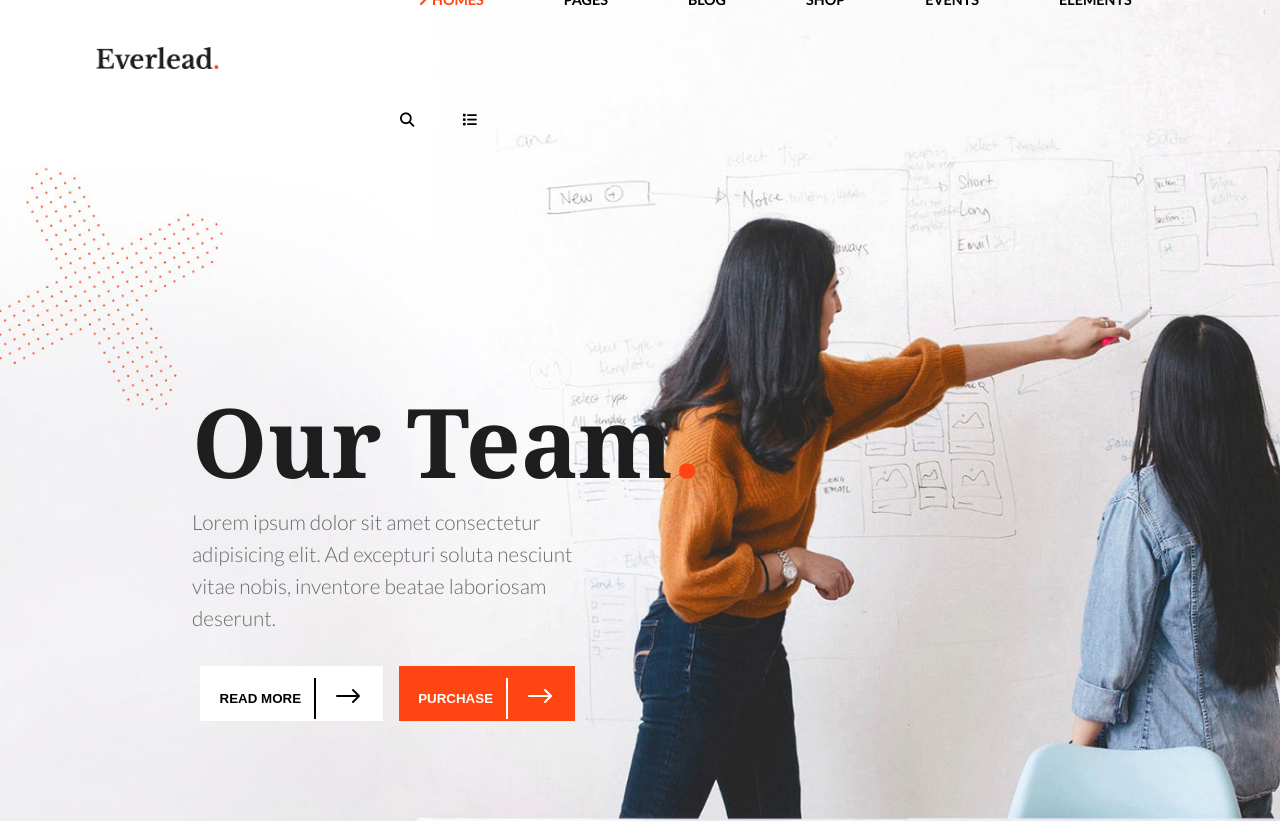
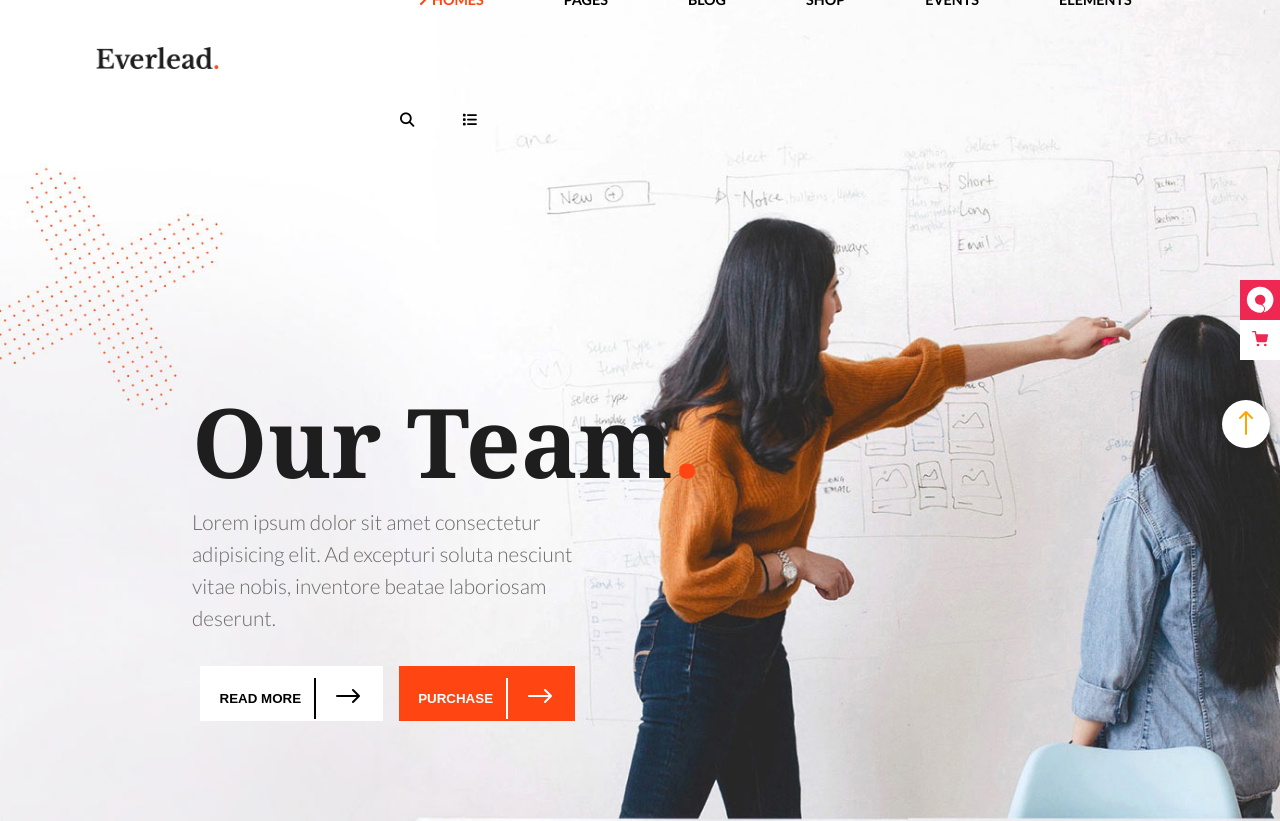
Before and after one commit to DavideIsaia/proj-html-vuejs, a Vue app: page / in a window 1280 px wide. Shown: the top 821 px of the page. Built offline with nearby package versions, Linux system fonts and the light colour scheme; a web font is replaced by a local one.

Commit message:
aggiunti bottoni fixed a dx

```diff
--- a/src/App.vue
+++ b/src/App.vue
@@ -3,6 +3,43 @@
     <AppHeader @isActive="isActive" :headerLinks="headerLinks" />
     <AppMain />
     <AppFooter />
+    <a href="#" class="return-to-top">
+      <svg
+        xmlns="http://www.w3.org/2000/svg"
+        width="32"
+        style="height: 30px"
+        fill="orange"
+        transform="rotate(270)"
+      >
+        <path
+          d="M4 15a1 1 0 001 1h19.586l-4.292 4.292a1 1 0 001.414 1.414l6-6a.99.99 0 00.292-.702V15c0-.13-.026-.26-.078-.382a.99.99 0 00-.216-.324l-6-6a1 1 0 00-1.414 1.414L24.586 14H5a1 1 0 00-1 1z"
+        />
+      </svg>
+    </a>
+    <a href="" class="spin"
+      ><svg
+        xmlns="http://www.w3.org/2000/svg"
+        viewBox="0 0 87 87"
+        style="height: 28px"
+        fill="white"
+      >
+        <path
+          d="M55.4 81.5c6.1-11.1 5.2-16.1-4.3-24.3 6.1-3.5 9.5-8.5 9.1-15.7-.5-8.2-7.7-14.7-16.3-14.6-8.5.1-15.6 6.7-15.9 15-.3 8.5 5.9 15.8 14.3 16.6 1.4.1 2.8.2 4.2.5 5.9 1.2 10.2 6.7 9.8 12.6-.4 6.4-5.5 11.4-11.8 11.7-19.6.9-38.6-14.8-41.3-34C-.1 26.9 14.4 6.8 36.4 2.8c22.3-4 43.4 10 48.1 32 4.3 20-8.6 41.2-28.4 46.7h-.7z"
+        /></svg
+    ></a>
+    <a href="" class="buy"
+      ><svg
+        xmlns="http://www.w3.org/2000/svg"
+        viewBox="0 0 24 24"
+        style="height: 16px"
+        fill="#ee2852"
+      >
+        <circle cx="9" cy="21" r="2" />
+        <circle cx="20" cy="21" r="2" />
+        <path
+          d="M23.8 5.4c-.2-.3-.5-.4-.8-.4H6.8L6 .8C5.9.3 5.5 0 5 0H1C.4 0 0 .4 0 1s.4 1 1 1h3.2L5 6.2v.1l1.7 8.3C7 16 8.2 17 9.6 17H19.4c1.5 0 2.7-1 3-2.4L24 6.2c0-.3 0-.6-.2-.8z"
+        /></svg
+    ></a>
   </div>
 </template>
 
@@ -80,4 +117,36 @@ export default {
   color: $txt-color-09;
   line-height: 2rem;
 }
+.return-to-top {
+  position: fixed;
+  top: 50vh;
+  right: 10px;
+  width: 3rem;
+  height: 3rem;
+  background-color: white;
+  padding: 0.5rem;
+  border-radius: 50%;
+  text-align: center;
+  box-shadow: 1px 1px 8px 0px $bg-color-11;
+}
+.spin {
+  position: fixed;
+  top: 35vh;
+  right: 0;
+  width: 2.5rem;
+  height: 2.5rem;
+  background-color: $bg-color-10;
+  padding: 0.4rem;
+  text-align: center;
+}
+.buy {
+  position: fixed;
+  top: 40vh;
+  right: 0;
+  width: 2.5rem;
+  height: 2.5rem;
+  background-color: white;
+  padding: 0.7rem;
+  text-align: center;
+}
 </style>
--- a/src/style/commons.scss
+++ b/src/style/commons.scss
@@ -6,6 +6,7 @@
   margin: 0;
   padding: 0;
   box-sizing: border-box;
+  scroll-behavior: smooth;
 }
 
 img {
```
